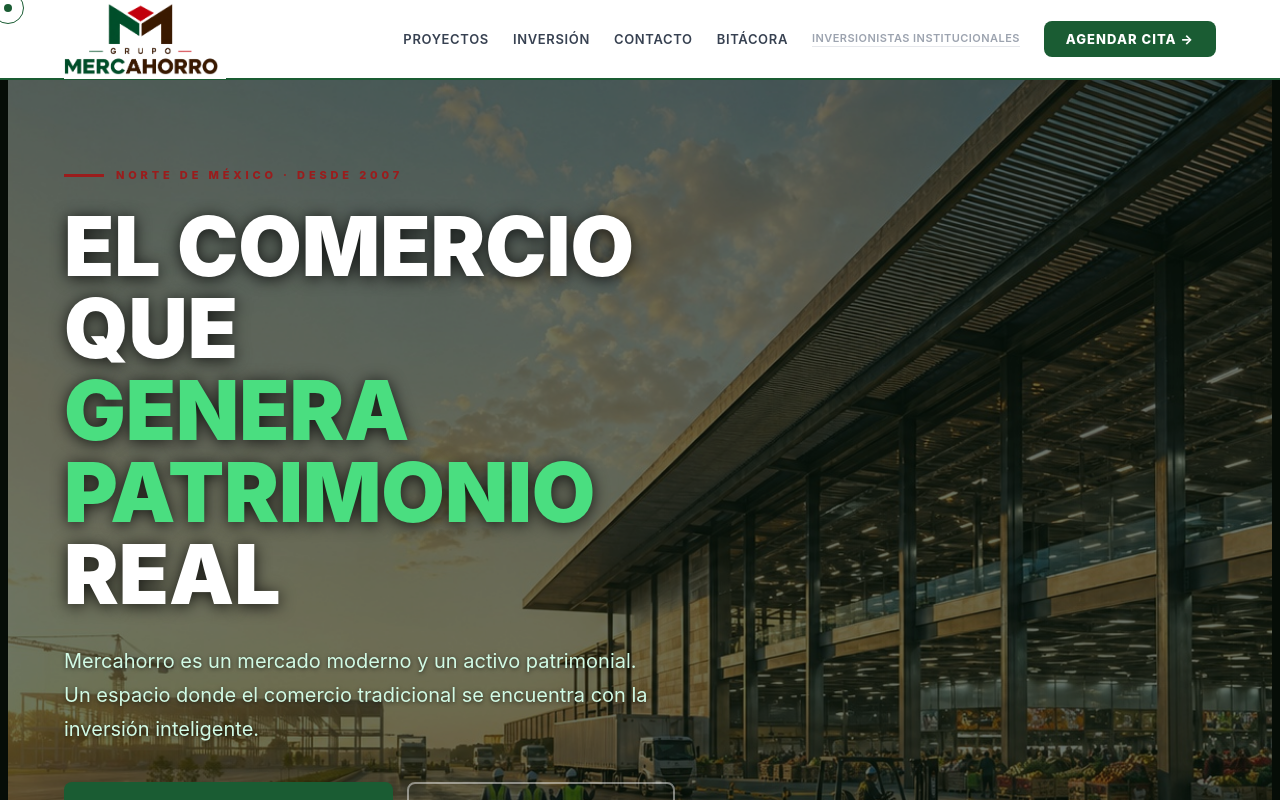
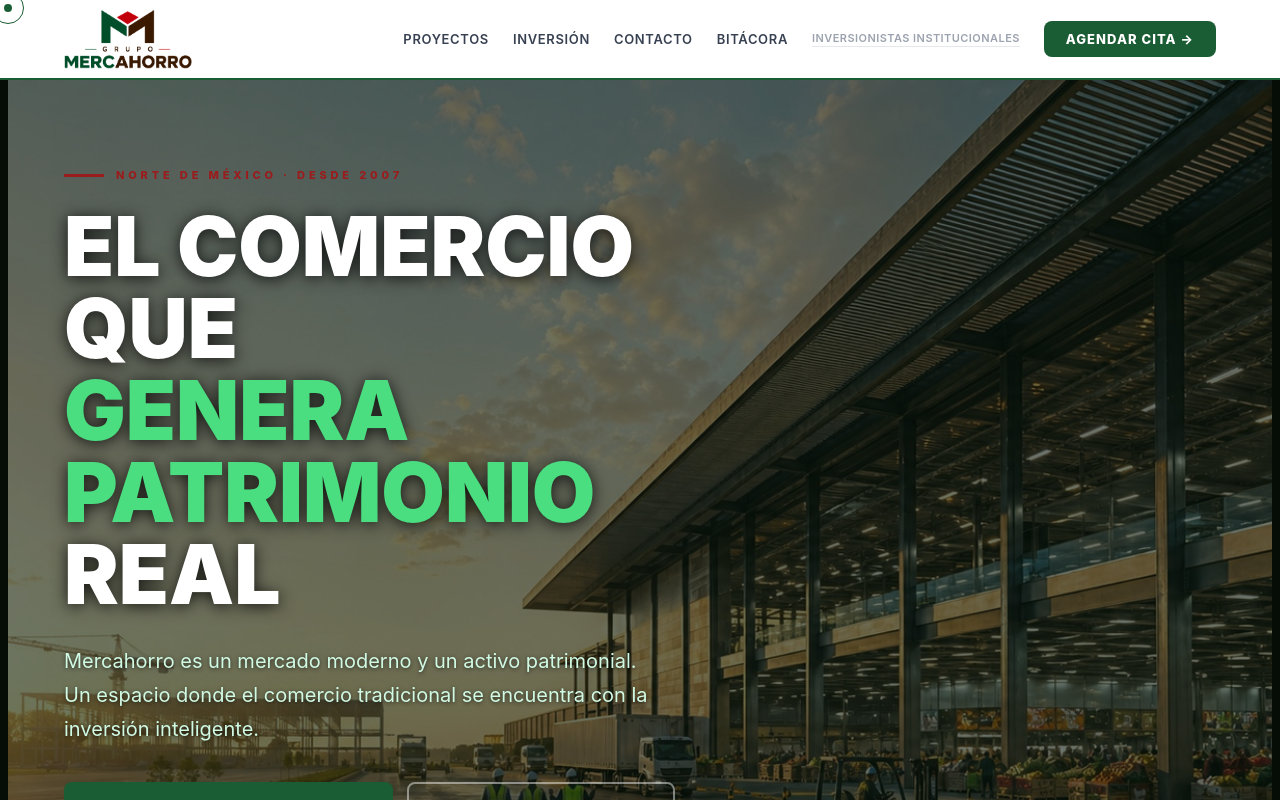
Before and after one commit to alexgayosso/grupo-mercahorro, a Next.js app: page / in a window 1280 px wide. Shown: the top 800 px of the page. Built offline with nearby package versions, Linux system fonts and the light colour scheme; a web font is replaced by a local one.

Commit message:
ajuste logo header mercahorro

```diff
--- a/app/page.jsx
+++ b/app/page.jsx
@@ -372,9 +372,9 @@
       {/* ══ NAV ══ */}
       <nav style={{ position: "fixed", top: 0, left: 0, right: 0, zIndex: 100, backgroundColor: "#ffffff", borderBottom: "2px solid #1A5C33", height: 80, display: "flex", alignItems: "center" }}>
         <div style={{ maxWidth: 1200, margin: "0 auto", padding: "0 24px", width: "100%", display: "flex", alignItems: "center", justifyContent: "space-between" }}>
-          <a href="/" style={{ display: "flex", alignItems: "center", textDecoration: "none", flexShrink: 0, background: "#fff", padding: "4px 8px 4px 0" }}>
+          <a href="/" style={{ display: "flex", alignItems: "center", textDecoration: "none", flexShrink: 0, background: "#fff" }}>
             <img src="/images/logo-mercahorro.png" alt="Grupo Mercahorro"
-              style={{ height: 72, width: "auto", display: "block" }}
+              style={{ height: 60, width: "auto", display: "block" }}
               onError={(e) => { e.currentTarget.style.display = "none"; e.currentTarget.nextSibling.style.display = "flex"; }} />
             <div style={{ display: "none", alignItems: "center", gap: 10 }}>
               <div style={{ width: 36, height: 36, background: "#1A5C33", borderRadius: 6, display: "flex", alignItems: "center", justifyContent: "center" }}>
@@ -746,7 +746,7 @@
             {[
               { key: "mercahorro", img: "/images/logo-mercahorro.png",    title: "Grupo Mercahorro", accent: "#1A5C33", link: null, linkLabel: null,           desc: "Desarrollador de infraestructura de abasto mayorista. Marcas Mercahorro y Plaza Abastos en Torreón, Gómez Palacio y Monterrey.", maxH: 70 },
               { key: "mexico",     img: "/images/logo-merca-mexico.png",  title: "Merca México",     accent: "#3D1C02", link: "https://mercamexico.mx",  linkLabel: "mercamexico.mx →",  desc: "Órgano validador del Registro de Activos Verificados (RAV). Certifica autenticidad y estado operativo de cada propiedad.", maxH: 75 },
-              { key: "capital",    img: "/images/logo-merca-capital.png", title: "Merca Capital",    accent: "#9B1C1C", link: "https://mercacapital.mx", linkLabel: "mercacapital.mx →", desc: "Gestión institucional de inversión. Fondo SAPI con objetivo de 100 millones USD. Para inversores calificados con visión patrimonial.", maxH: 52 },
+              { key: "capital",    img: "/images/logo-merca-capital.png", title: "Merca Capital",    accent: "#9B1C1C", link: "https://mercacapital.mx", linkLabel: "mercacapital.mx →", desc: "Gestión institucional de inversión. Fondo SAPI con objetivo de 100 millones USD. Para inversores calificados con visión patrimonial.", maxH: 75 },
             ].map(({ key, img, title, accent, link, linkLabel, desc, maxH }) => (
               <div key={key} style={{ background: "#fff", border: "1px solid #e5e7eb", borderRadius: 12, padding: "28px", borderTop: `4px solid ${accent}`, display: "flex", flexDirection: "column" }}>
                 <div style={{ height: 90, display: "flex", alignItems: "center", justifyContent: "center", marginBottom: 20, background: "#fff" }}>
```
